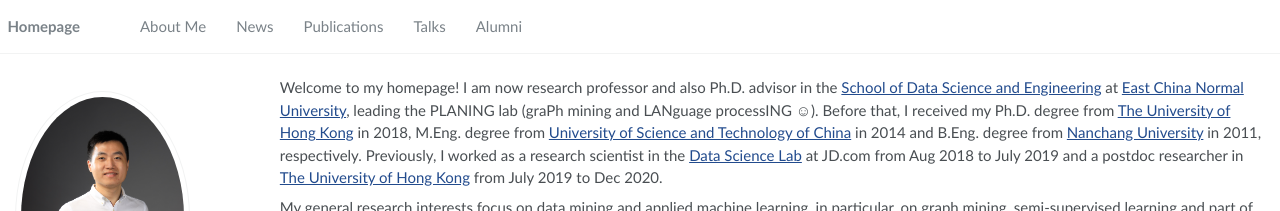
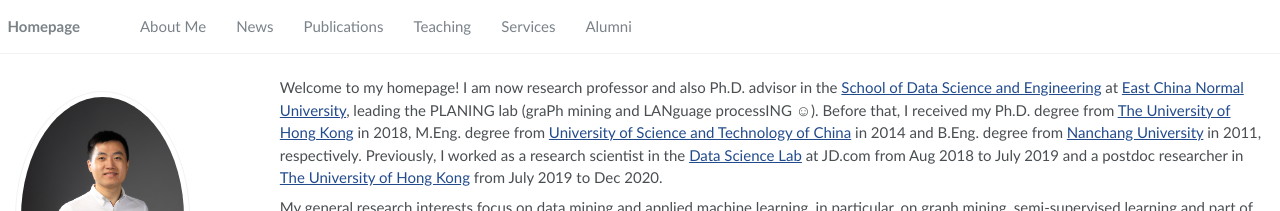
Before and after one commit to lixiang3776/lixiang3776.github.io, a Jekyll site: the page built from _pages/about.md, in a window 1280 px wide. Shown: the top 211 px of the page. Built offline with Jekyll 4.4.1, drawn with Linux system fonts in a browser that asks for light colours; some web fonts are replaced.

Commit message:
Update navigation.yml

```diff
--- a/_data/navigation.yml
+++ b/_data/navigation.yml
@@ -9,8 +9,11 @@ main:
   - title: "Publications"
     url: "/#-publications"
 
-  - title: "Talks"
-    url: "/#-talks"
+  - title: "Teaching"
+    url: "/#-teaching"
+
+  - title: "Services"
+    url: "/#-services"
 
   - title: "Alumni"
     url: "/#-alumni"
```
